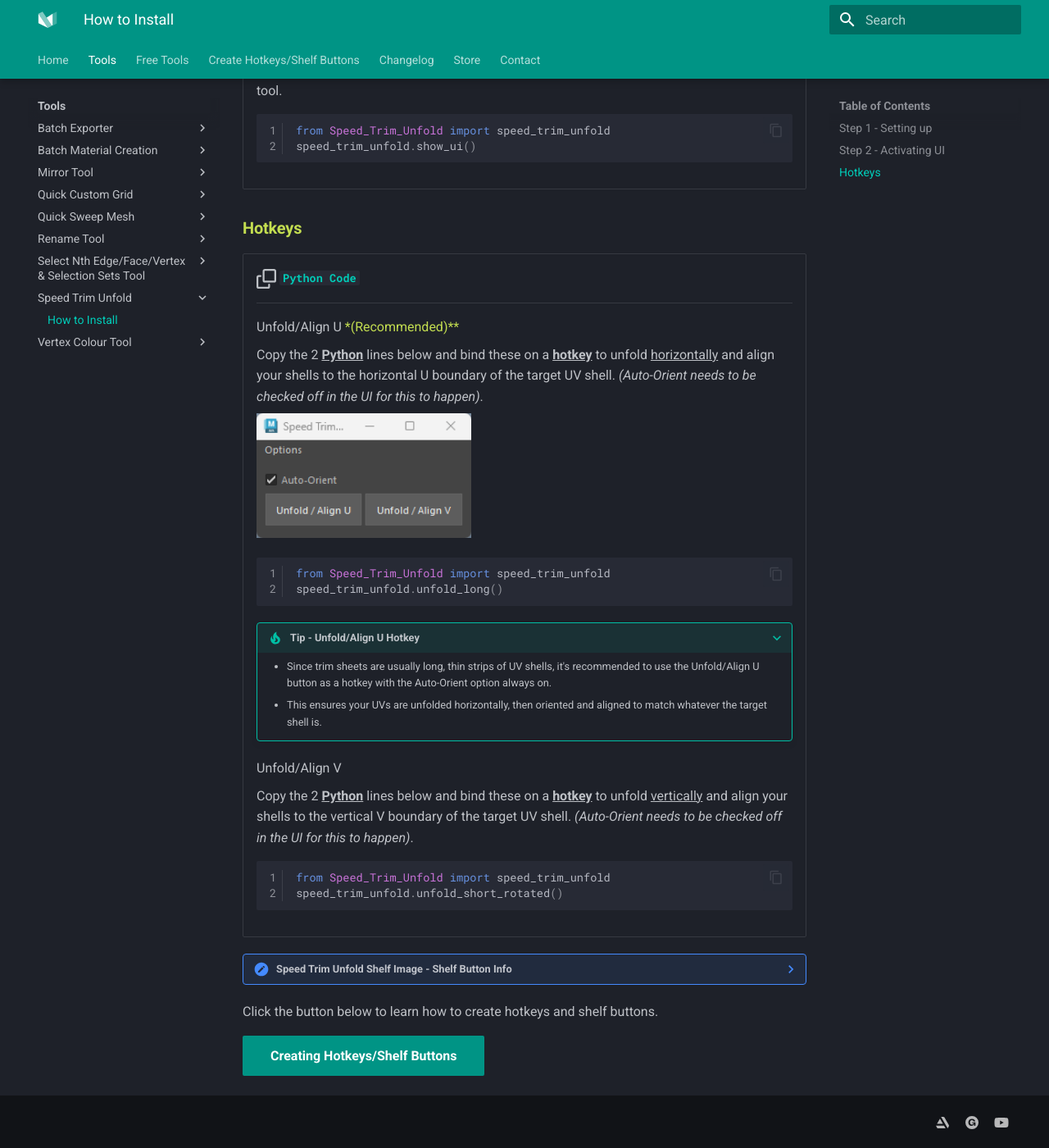
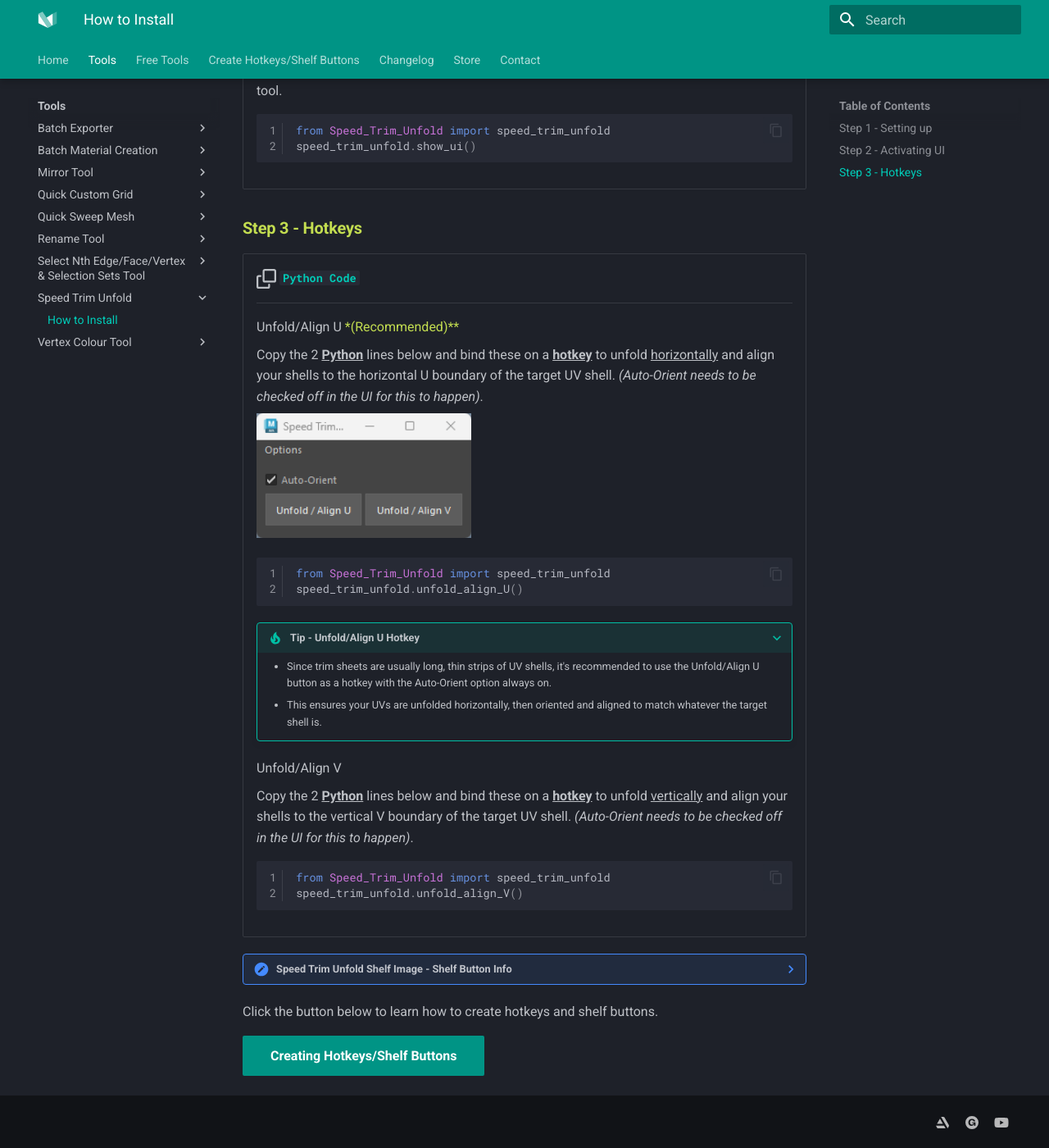
Before and after one commit to mike-isaakidis/Maya-Modelling-Tools, an MkDocs documentation site: the page built from docs/Speed Trim Unfold/How to install.md, in a window 1280 px wide and 1400 px high, scrolled down 839 px. Shown: the whole window at 82% size. Built offline with MkDocs 1.6.1 and Material for MkDocs 9.7.7, drawn with Linux system fonts in a browser that asks for light colours.

Commit message:
updated images
updated images

````diff
--- a/docs/Speed Trim Unfold/How to install.md
+++ b/docs/Speed Trim Unfold/How to install.md
@@ -39,7 +39,7 @@
 </div>
 
 
-### **<span style="color:rgba(195, 221, 80, 1);">Hotkeys</span>**
+### **<span style="color:rgba(195, 221, 80, 1);">Step 3 - Hotkeys</span>**
 
 <div class="grid cards" markdown>
 
@@ -55,7 +55,7 @@
 
     ``` py linenums="1"
     from Speed_Trim_Unfold import speed_trim_unfold
-    speed_trim_unfold.unfold_long()
+    speed_trim_unfold.unfold_align_U()
 
     ```
 
@@ -70,7 +70,7 @@
 
     ``` py linenums="1"
     from Speed_Trim_Unfold import speed_trim_unfold
-    speed_trim_unfold.unfold_short_rotated()
+    speed_trim_unfold.unfold_align_V()
     ```
 
 </div>
````
Also changed, not shown: docs/Speed Trim Unfold/images/speed_trim_Options_3.png.
